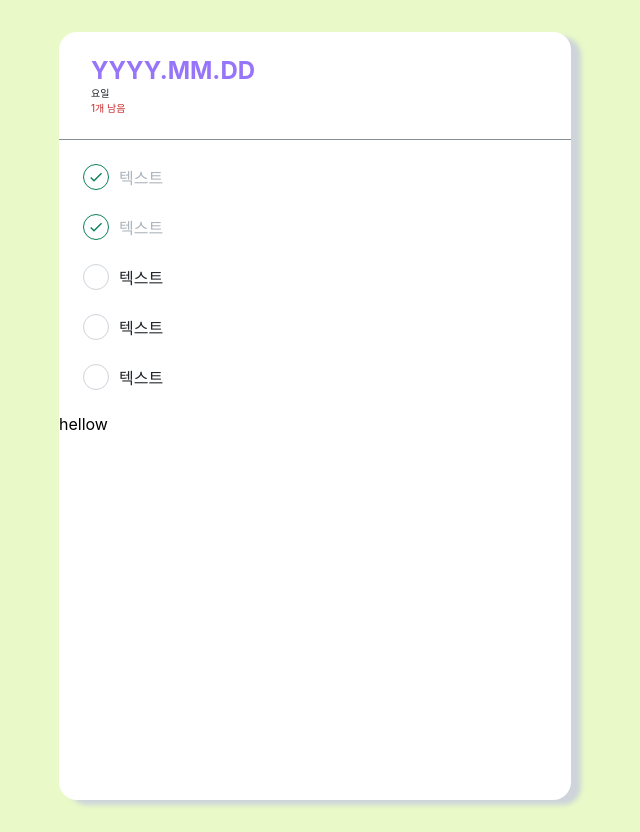
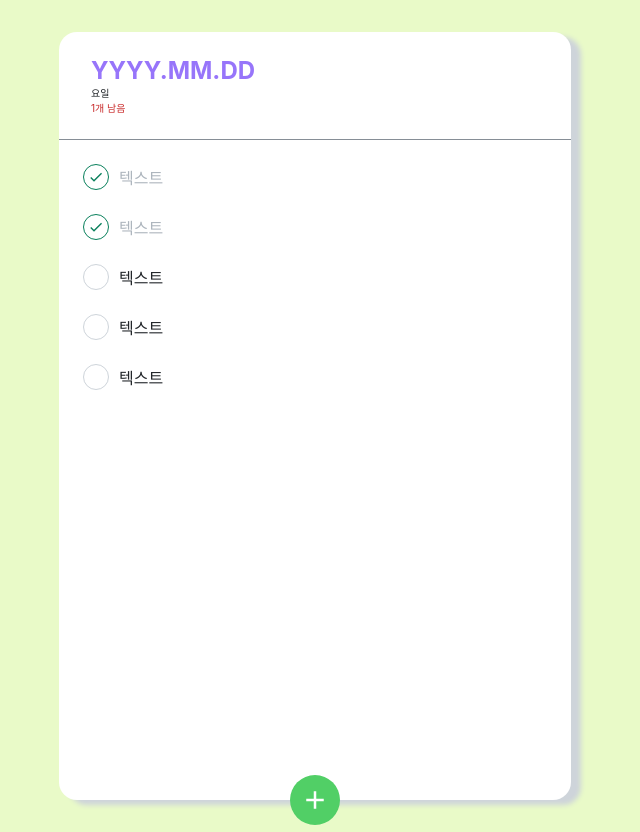
Before and after one commit to minhyup/react-todolist, a React (Create React App) app: page / in a window 1280 px wide. Shown: the whole page, without its empty margins (325-965 px from the left). Built offline with nearby package versions, Linux system fonts and the light colour scheme.

Commit message:
TodoCreate 컴포넌트 마크업

```diff
--- a/src/components/TodoCreate.js
+++ b/src/components/TodoCreate.js
@@ -1,7 +1,100 @@
-import React from 'react';
+import React, { useState } from 'react';
+import styled, { css } from 'styled-components';
+import { MdAdd } from 'react-icons/md';
+
+const TodoCreateBlock = styled.div``;
+const CreateButton = styled.button`
+  background: #51cf66;
+  width: 50px;
+  height: 50px;
+  border-radius: 50%;
+  border: none;
+  outline: none;
+  position: absolute;
+  bottom: 0px;
+  left: 50%;
+  display: flex;
+  justify-content: center;
+  align-items: center;
+  color: white;
+  font-size: 30px;
+  cursor: pointer;
+  transform: translate(-50%, 50%);
+  transition: 0.125x all ease-in;
+  &:hover {
+    background: #b2f2bb;
+  }
+  &:active {
+    background: #40c057;
+  }
+
+  ${(props) =>
+    props.open &&
+    css`
+      background: #e03131;
+      &:hover {
+        background: #ffa8a8;
+      }
+      &:active {
+        background: #fa5252;
+      }
+      transform: translate(-50%, 50%) rotate(45deg);
+    `}
+`;
+
+const InsertFormBlock = styled.div`
+  /* width: 100%; */
+  position: absolute;
+  width: 100%;
+  bottom: 0;
+  left: 0;
+`;
+
+const InsertForm = styled.div`
+  background: tomato;
+  /* width: 100%;
+  height: 150px; */
+  /* padding: 32px 32px 32px 72px; */
+  padding-left: 32px;
+  padding-top: 32px;
+  padding-right: 32px;
+  padding-bottom: 72px;
+
+  border-bottom-left-radius: 16px;
+  border-bottom-right-radius: 16px;
+  border-top: 1px solid black;
+`;
+
+const Input = styled.input`
+  padding: 12px;
+  border-radius: 4px;
+  width: 100%;
+  border: none;
+  outline: none;
+  font-size: 18px;
+  box-sizing: border-box;
+`;
 
 function TodoCreate() {
-  return <div>hellow</div>;
+  const [open, setOpen] = useState(false);
+  const onToggle = () => {
+    console.log('onToggle');
+    setOpen(!open);
+  };
+  return (
+    <TodoCreateBlock>
+      {open && (
+        <InsertFormBlock>
+          <InsertForm>
+            <Input autoFocus placeholder="할일을 입력하세요." />
+          </InsertForm>
+        </InsertFormBlock>
+      )}
+      <CreateButton onClick={onToggle} open={open}>
+        <MdAdd />
+      </CreateButton>
+    </TodoCreateBlock>
+  );
 }
 
 export default TodoCreate;
--- a/src/components/TodoList.js
+++ b/src/components/TodoList.js
@@ -4,6 +4,7 @@ import TodoItem from './TodoItem';
 
 const TodoListBlock = styled.div`
   /* flex: 1; ?? flex의 item이 갖고 있는 속성으로써 너비 증가율을 나타냄*/
+  flex: 1;
   padding: 12px 24px;
   overflow-y: auto;
 `;
--- a/src/layouts/TodoTemplate.js
+++ b/src/layouts/TodoTemplate.js
@@ -8,11 +8,11 @@ const TodoTemplateBlock = styled.div`
   margin: 32px auto;
   border-radius: 18px;
   box-shadow: 10px 5px 5px #ced4da;
+  position: relative;
 
-
-  /* ??? */
-  /* display: flex;
-  flex-direction: column; */
+  /* 컬럼방향으로 해놓고 item에서 flex 1로 차지할수 있는 전체 차지 */
+  display: flex;
+  flex-direction: column;
 `;
 
 function TodoTemplate({ children }) {
```
Also changed, not shown: src/App.js (+14 -3 lines).
